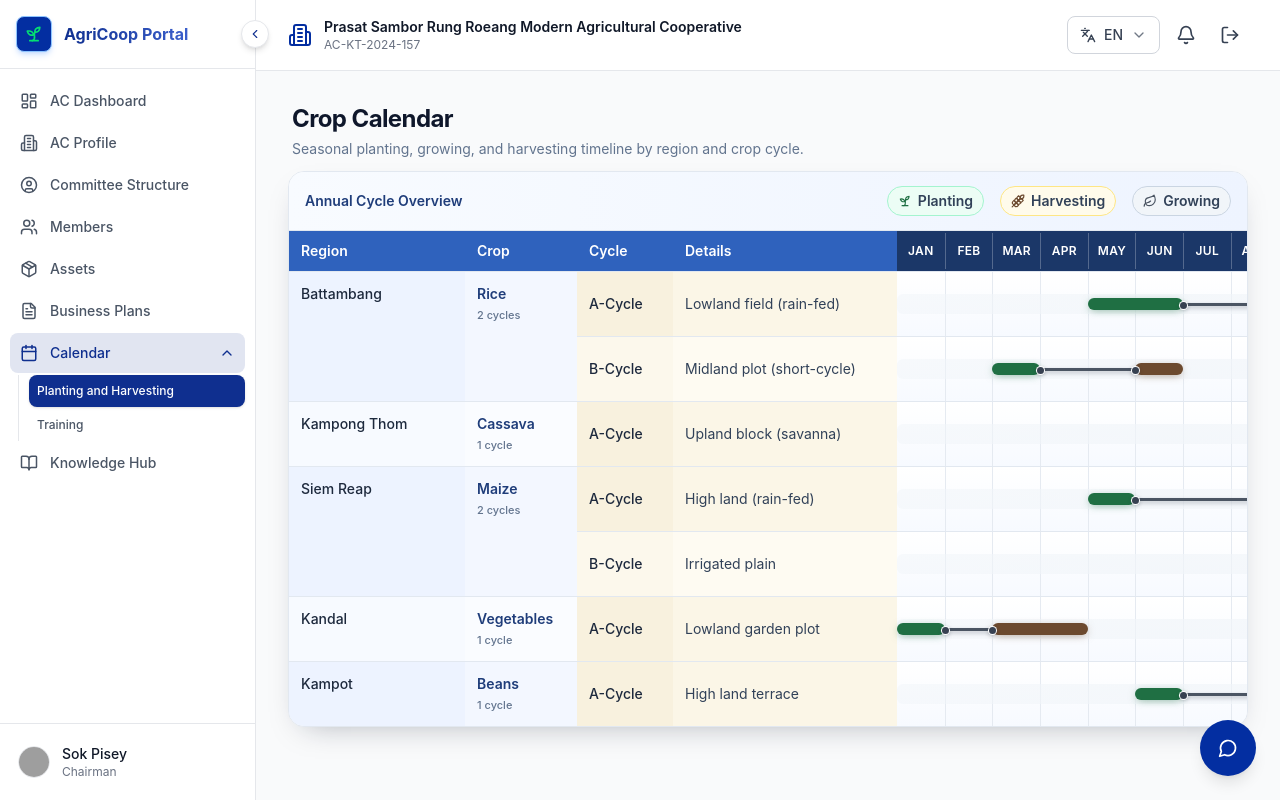
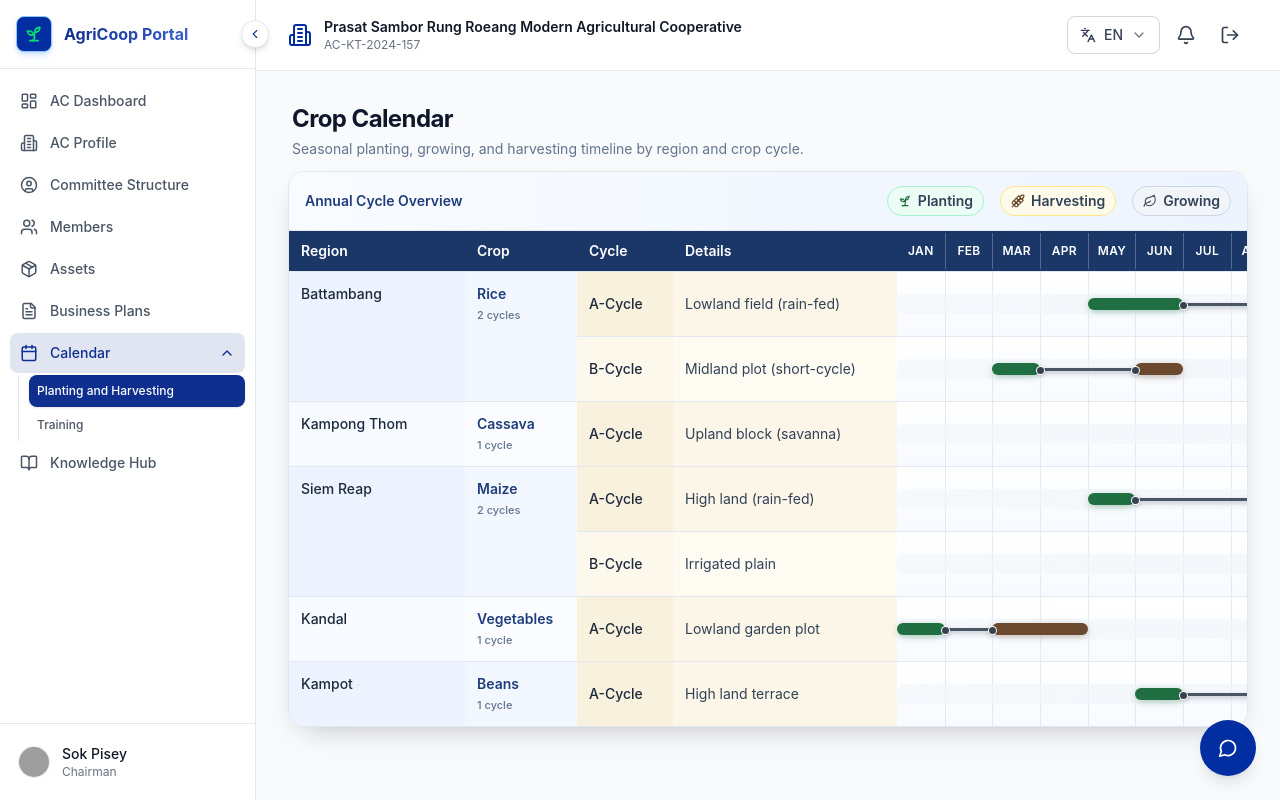
Before and after one commit to Nisal2522/Framer-UI-UX, a React (Vite) app: page /dashboard/calendar/harvesting-planning in a window 1280 px wide. Built offline with nearby package versions, Linux system fonts and the light colour scheme; grey boxes are pictures that could not be loaded.

Commit message:
style: update table header colors in CalendarHarvestingPlanning component for improved UI

```diff
--- a/src/app/components/CalendarHarvestingPlanning.tsx
+++ b/src/app/components/CalendarHarvestingPlanning.tsx
@@ -119,10 +119,10 @@ export function CalendarHarvestingPlanning() {
           <table className="min-w-[1180px] border-separate border-spacing-0">
             <thead>
               <tr>
-                <th className="w-44 bg-[#2f62bd] px-3 py-2.5 text-left text-sm font-semibold text-white">Region</th>
-                <th className="w-28 bg-[#2f62bd] px-3 py-2.5 text-left text-sm font-semibold text-white">Crop</th>
-                <th className="w-24 bg-[#2f62bd] px-3 py-2.5 text-left text-sm font-semibold text-white">Cycle</th>
-                <th className="w-56 bg-[#2f62bd] px-3 py-2.5 text-left text-sm font-semibold text-white">Details</th>
+                <th className="w-44 bg-[#1b3768] px-3 py-2.5 text-left text-sm font-semibold text-white">Region</th>
+                <th className="w-28 bg-[#1b3768] px-3 py-2.5 text-left text-sm font-semibold text-white">Crop</th>
+                <th className="w-24 bg-[#1b3768] px-3 py-2.5 text-left text-sm font-semibold text-white">Cycle</th>
+                <th className="w-56 bg-[#1b3768] px-3 py-2.5 text-left text-sm font-semibold text-white">Details</th>
                 <th className="bg-[#1b3768] p-0">
                   <div className="grid grid-cols-12">
                     {MONTHS.map((month) => (
```
